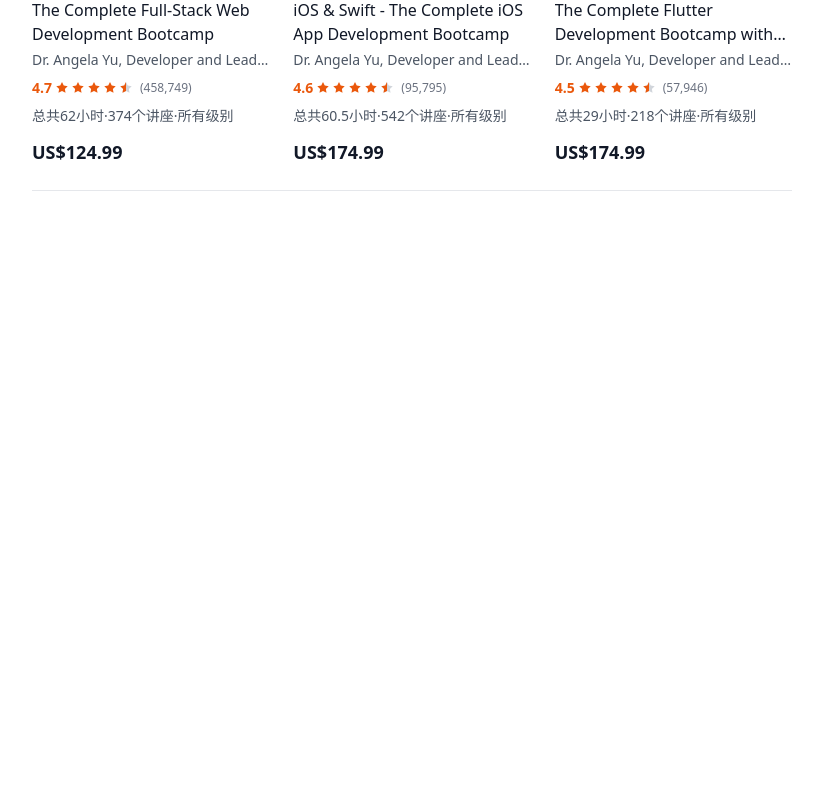
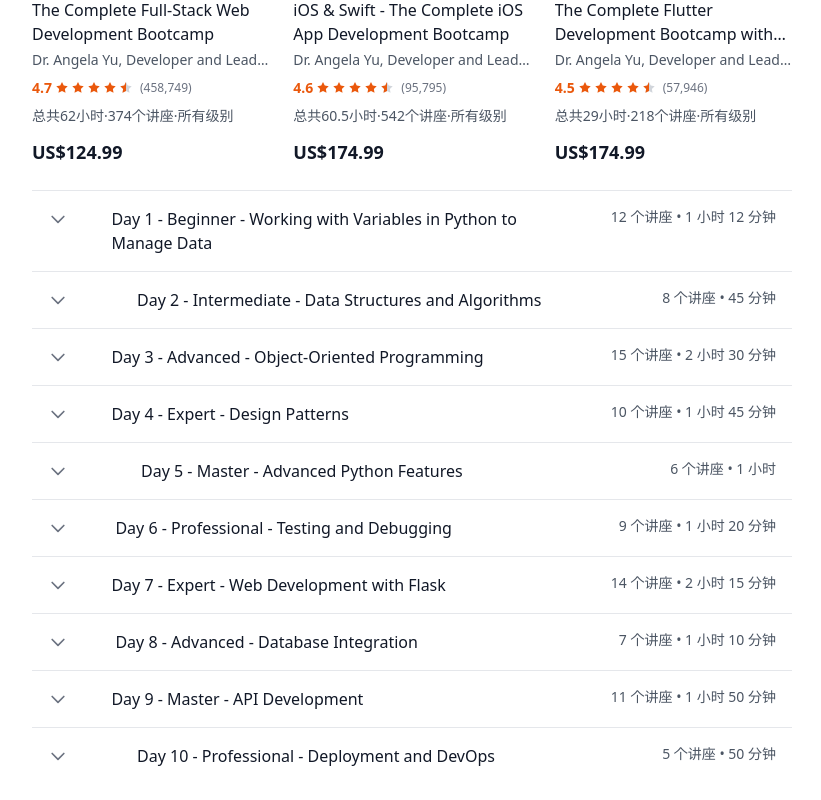
Before and after one commit to carmencitaqiu/test-udemy, a Nuxt app: page / in a window 1280 px wide. Shown: the part 1548-2348 px from the top of the page, without its empty margins (48-869 px from the left). Before the commit the page ends 1755 px from the top, so only its background shows below. Built offline with nearby package versions, Linux system fonts and the light colour scheme.

Commit message:
fix:accordion

```diff
--- a/components/Course/ComplateProgrammerItem.vue
+++ b/components/Course/ComplateProgrammerItem.vue
@@ -4,7 +4,7 @@
   >
     <!-- 左侧：课程缩略图 -->
     <div class="flex-shrink-0">
-      <div style="border: 1px solid red" class="w-[200px] h-[120px] object-cover border border-gray-200 border-solid rounded-sm"></div>
+      <div class="w-[200px] h-[120px] object-cover border border-gray-200 border-solid rounded-sm"></div>
     </div>
 
     <!-- 中间：课程信息 -->
--- /dev/null
+++ b/components/ui/Accordion.vue
@@ -0,0 +1,46 @@
+<template>
+  <div class="w-full">
+    <slot />
+  </div>
+</template>
+
+<script setup>
+const activeIndex = ref(null)
+const isTransitioning = ref(false)
+
+const setActiveIndex = (index) => {
+  // 如果点击的是已展开的 item，则收起
+  if (activeIndex.value === index) {
+    activeIndex.value = null
+    return
+  }
+
+  // 如果当前有展开的 item，先收起它，然后再展开新的
+  if (activeIndex.value !== null && !isTransitioning.value) {
+    isTransitioning.value = true
+    // 先收起旧的
+    activeIndex.value = null
+    // 等待收起动画完成后再展开新的（150ms 是收起动画的一半时间，让过渡更平滑）
+    setTimeout(() => {
+      activeIndex.value = index
+      // 等待展开动画完成后重置状态
+      setTimeout(() => {
+        isTransitioning.value = false
+      }, 300)
+    }, 150)
+  } else {
+    // 如果没有展开的 item，直接展开
+    activeIndex.value = index
+  }
+}
+
+// 提供给子组件使用
+provide('accordion', {
+  activeIndex: readonly(activeIndex),
+  setActiveIndex
+})
+</script>
+
+<style scoped>
+/* 如需自定义样式可在此添加 */
+</style>
--- /dev/null
+++ b/components/ui/AccordionItem.vue
@@ -0,0 +1,160 @@
+<template>
+  <div class="border-b border-gray-200 last:border-b-0">
+    <!-- Item 标题区域 -->
+    <button
+      @click="handleClick"
+      :class="[
+        'w-full flex items-start justify-between gap-3 py-4 px-4 text-left transition-colors duration-200',
+        isActive ? 'bg-gray-50' : 'hover:bg-gray-50'
+      ]"
+    >
+      <!-- 左侧：展开/收起图标 -->
+      <svg
+        :class="[
+          'w-5 h-5 text-gray-500 flex-shrink-0 transition-transform duration-200 mt-0.5',
+          isActive ? 'transform rotate-180' : ''
+        ]"
+        fill="none"
+        stroke="currentColor"
+        viewBox="0 0 24 24"
+      >
+        <path
+          stroke-linecap="round"
+          stroke-linejoin="round"
+          stroke-width="2"
+          d="M19 9l-7 7-7-7"
+        />
+      </svg>
+
+      <!-- 中间：标题（可换行） -->
+      <span class="flex-1 font-medium text-gray-900 text-left break-words min-w-0 max-w-md overflow-wrap-anywhere">{{ title }}</span>
+
+      <!-- 右侧：讲座数量和时间 -->
+      <div class="flex-shrink-0 text-sm text-gray-600 ml-2">
+        {{ metaInfo }}
+      </div>
+    </button>
+
+    <!-- 子列表内容区域 -->
+    <div
+      class="overflow-hidden transition-all duration-300 ease-in-out"
+      :style="{
+        maxHeight: isActive ? `${contentHeight}px` : '0px',
+        opacity: isActive ? 1 : 0
+      }"
+    >
+      <div ref="innerRef" class="px-4 pb-4">
+        <ul class="space-y-2">
+          <li
+            v-for="(child, childIndex) in childrenList"
+            :key="childIndex"
+            class="py-2 px-3 text-gray-700 hover:bg-gray-100 rounded transition-colors duration-150"
+          >
+            <slot name="child" :item="child" :index="childIndex">
+              {{ child }}
+            </slot>
+          </li>
+        </ul>
+      </div>
+    </div>
+  </div>
+</template>
+
+<script setup>
+const props = defineProps({
+  // Item 标题
+  title: {
+    type: String,
+    required: true
+  },
+  // 讲座数量
+  lectureCount: {
+    type: Number,
+    default: null
+  },
+  // 时长（例如："1 小时 12 分钟"）
+  duration: {
+    type: String,
+    default: ''
+  },
+  // 子列表数据
+  childrenList: {
+    type: Array,
+    required: true,
+    default: () => []
+  },
+  // Item 的索引（由父组件传入）
+  index: {
+    type: Number,
+    required: true
+  }
+})
+
+// 从父组件获取手风琴状态和方法
+const accordion = inject('accordion', null)
+
+if (!accordion) {
+  console.warn('AccordionItem 必须在 Accordion 组件内使用')
+}
+
+const isActive = computed(() => {
+  return accordion?.activeIndex.value === props.index
+})
+
+const handleClick = () => {
+  accordion?.setActiveIndex(props.index)
+}
+
+// 计算右侧显示的元信息（讲座数量和时间）
+const metaInfo = computed(() => {
+  const parts = []
+  if (props.lectureCount !== null && props.lectureCount !== undefined) {
+    parts.push(`${props.lectureCount} 个讲座`)
+  }
+  if (props.duration) {
+    parts.push(props.duration)
+  }
+  return parts.join(' • ')
+})
+
+// 动态计算内容高度
+const innerRef = ref(null)
+const contentHeight = ref(0)
+let resizeObserver = null
+
+// 当内容变化或展开时，重新计算高度
+watch([isActive, () => props.childrenList], () => {
+  if (isActive.value && innerRef.value) {
+    nextTick(() => {
+      contentHeight.value = innerRef.value.scrollHeight
+    })
+  }
+}, { immediate: true })
+
+// 监听窗口大小变化，重新计算高度
+onMounted(() => {
+  if (innerRef.value) {
+    contentHeight.value = innerRef.value.scrollHeight
+  }
+
+  resizeObserver = new ResizeObserver(() => {
+    if (isActive.value && innerRef.value) {
+      contentHeight.value = innerRef.value.scrollHeight
+    }
+  })
+
+  if (innerRef.value) {
+    resizeObserver.observe(innerRef.value)
+  }
+})
+
+onUnmounted(() => {
+  if (resizeObserver) {
+    resizeObserver.disconnect()
+  }
+})
+</script>
+
+<style scoped>
+/* 如需自定义样式可在此添加 */
+</style>
--- a/pages/index.vue
+++ b/pages/index.vue
@@ -6,6 +6,27 @@
         <CourseList />
         <CourseComplateProgrammer />
         <CourseHorizontalList />
+        <div class="mx-auto w-full">
+        <UiAccordion>
+          <UiAccordionItem
+            v-for="(item, index) in accordionData"
+            :key="index"
+            :title="item.title"
+            :lectureCount="item.lectureCount"
+            :duration="item.duration"
+            :childrenList="item.childrenList"
+            :index="index"
+          >
+            <!-- 可选：自定义子项渲染 -->
+            <template #child="{ item: childItem }">
+              <div class="flex items-center">
+                <span class="mr-2">•</span>
+                <span>{{ childItem }}</span>
+              </div>
+            </template>
+          </UiAccordionItem>
+        </UiAccordion>
+      </div>
       </div>
     </div>
   </div>
@@ -19,4 +40,67 @@ useHead({
     { name: 'description', content: 'Vue3 + Nuxt + Tailwind CSS 项目首页' }
   ]
 })
+// 示例数据：10 个 Item
+const accordionData = ref([
+  {
+    title: 'Day 1 - Beginner - Working with Variables in Python to Manage Data',
+    lectureCount: 12,
+    duration: '1 小时 12 分钟',
+    childrenList: ['子项 1-1', '子项 1-2', '子项 1-3']
+  },
+  {
+    title: 'Day 2 - Intermediate - Data Structures and Algorithms',
+    lectureCount: 8,
+    duration: '45 分钟',
+    childrenList: ['子项 2-1', '子项 2-2']
+  },
+  {
+    title: 'Day 3 - Advanced - Object-Oriented Programming',
+    lectureCount: 15,
+    duration: '2 小时 30 分钟',
+    childrenList: ['子项 3-1', '子项 3-2', '子项 3-3', '子项 3-4']
+  },
+  {
+    title: 'Day 4 - Expert - Design Patterns',
+    lectureCount: 10,
+    duration: '1 小时 45 分钟',
+    childrenList: ['子项 4-1']
+  },
+  {
+    title: 'Day 5 - Master - Advanced Python Features',
+    lectureCount: 6,
+    duration: '1 小时',
+    childrenList: ['子项 5-1', '子项 5-2', '子项 5-3']
+  },
+  {
+    title: 'Day 6 - Professional - Testing and Debugging',
+    lectureCount: 9,
+    duration: '1 小时 20 分钟',
+    childrenList: ['子项 6-1', '子项 6-2']
+  },
+  {
+    title: 'Day 7 - Expert - Web Development with Flask',
+    lectureCount: 14,
+    duration: '2 小时 15 分钟',
+    childrenList: ['子项 7-1', '子项 7-2', '子项 7-3', '子项 7-4', '子项 7-5']
+  },
+  {
+    title: 'Day 8 - Advanced - Database Integration',
+    lectureCount: 7,
+    duration: '1 小时 10 分钟',
+    childrenList: ['子项 8-1']
+  },
+  {
+    title: 'Day 9 - Master - API Development',
+    lectureCount: 11,
+    duration: '1 小时 50 分钟',
+    childrenList: ['子项 9-1', '子项 9-2', '子项 9-3']
+  },
+  {
+    title: 'Day 10 - Professional - Deployment and DevOps',
+    lectureCount: 5,
+    duration: '50 分钟',
+    childrenList: ['子项 10-1', '子项 10-2']
+  }
+])
 </script>
```
Also changed, not shown: 1 other file (tests, documents, lock files or other folders).
